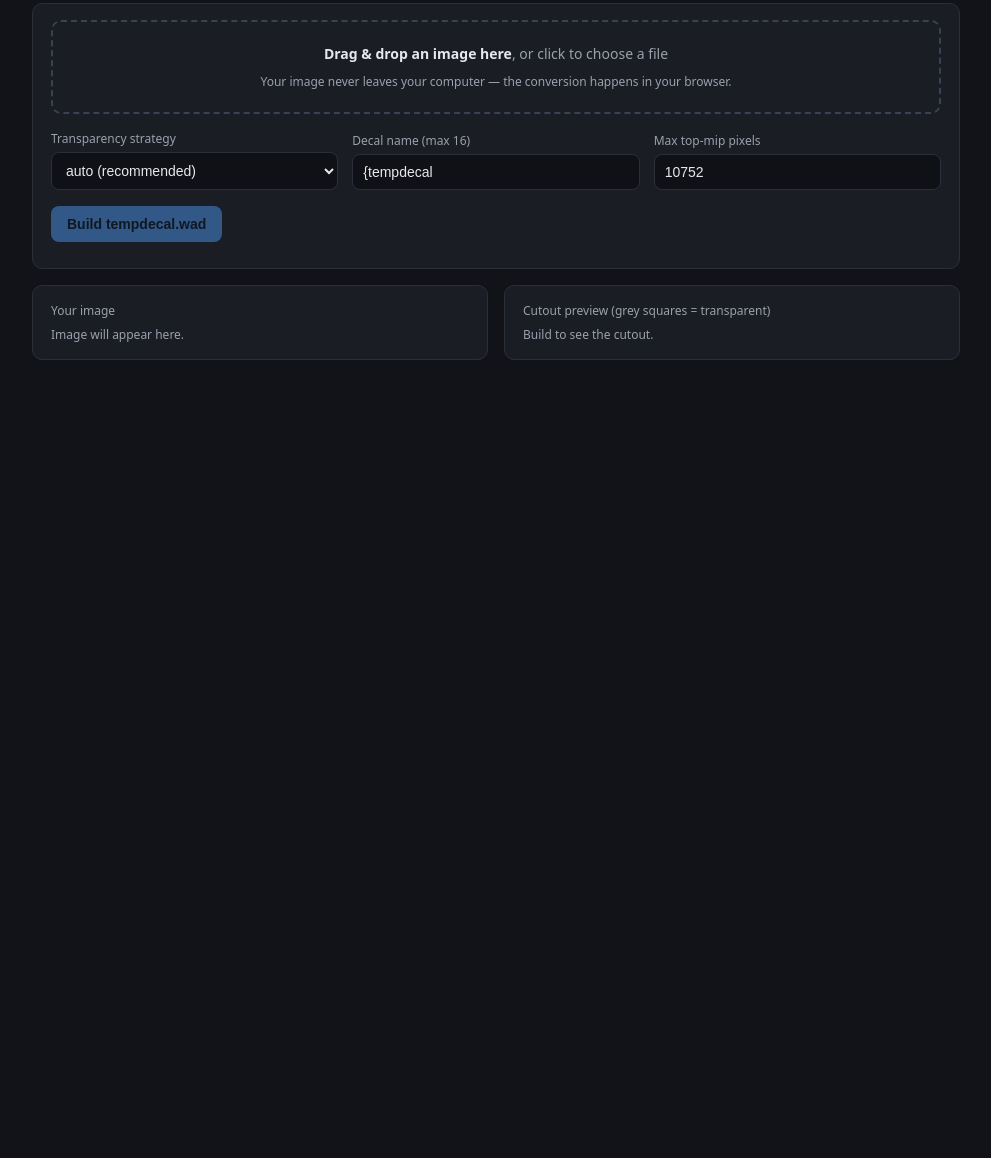
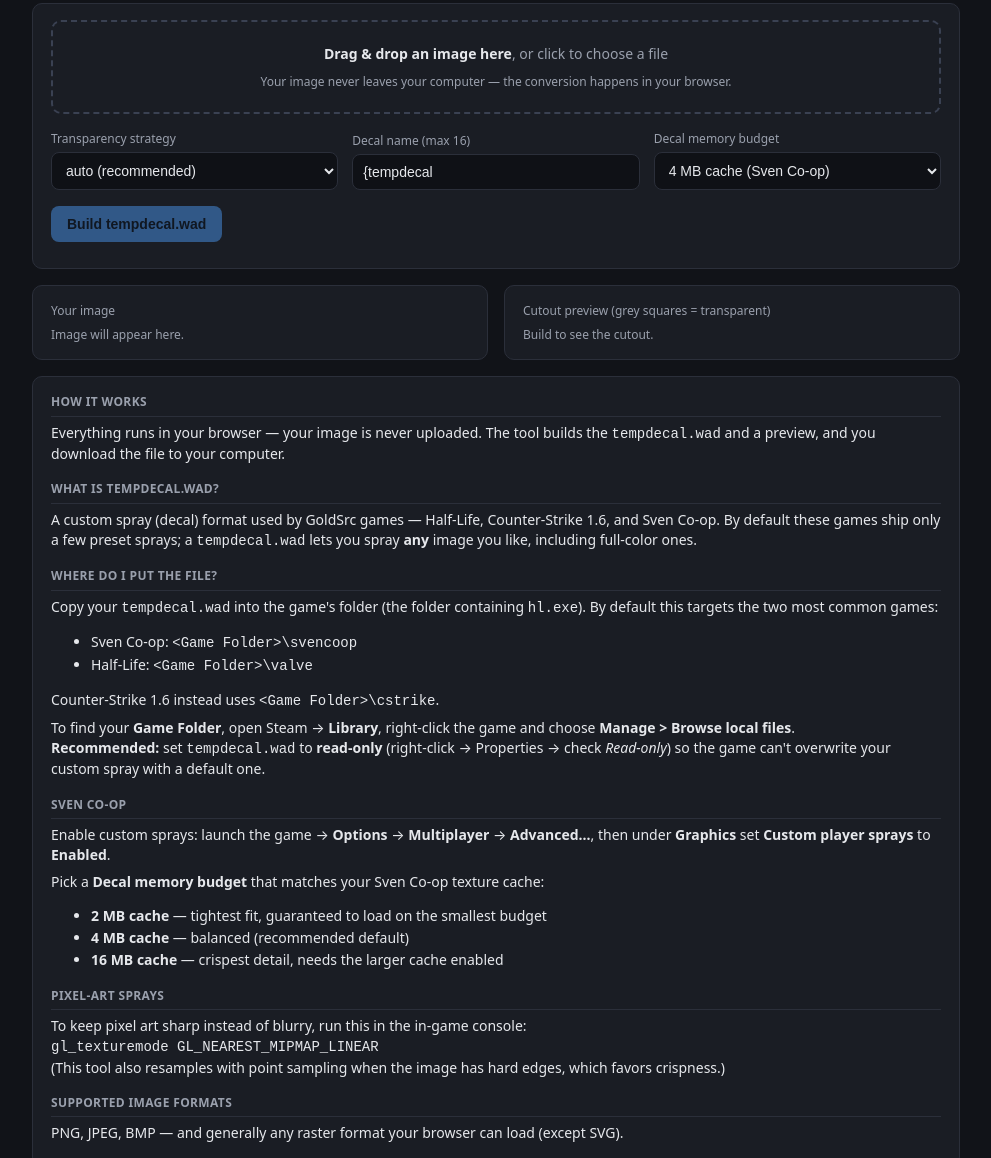
Before and after one commit to BaakWu/goldsrc-decal-web, a website: page index.html in a window 1280 px wide. Shown: the part 95-1253 px from the top of the page, without its empty margins (144-1135 px from the left). Before the commit the page ends 800 px from the top, so only its background shows below. Drawn offline with Linux system fonts and the light colour scheme.

Commit message:
Add decal cache-size presets and setup instructions

```diff
--- a/index.html
+++ b/index.html
@@ -34,8 +34,13 @@
   .stat { display:flex; gap:22px; flex-wrap:wrap; margin-top:8px; }
   .stat div { font-size:13px; } .stat span { color:var(--mut); }
   .hint { color:var(--mut); font-size:12px; margin-top:8px; }
-  .badge { display:inline-block; padding:2px 8px; border-radius:20px; background:#0f1116; border:1px solid var(--line);
-           font-size:11px; color:var(--mut); margin-left:8px; vertical-align:middle; }
+   .badge { display:inline-block; padding:2px 8px; border-radius:20px; background:#0f1116; border:1px solid var(--line);
+            font-size:11px; color:var(--mut); margin-left:8px; vertical-align:middle; }
+   .instr h3 { font-size:12px; text-transform:uppercase; letter-spacing:.03em; color:var(--mut);
+              margin:16px 0 6px; padding-bottom:5px; border-bottom:1px solid var(--line); }
+   .instr h3:first-child { margin-top:0; }
+   .instr ol { margin:0 0 4px; padding-left:20px; } .instr li { margin:2px 0; }
+   .instr p { margin:6px 0; }
 </style>
 </head>
 <body>
@@ -69,8 +74,18 @@
         <input type="text" id="name" value="{tempdecal">
       </div>
       <div class="field">
+        <label>Decal memory budget</label>
+        <select id="cache">
+          <option value="2048" data-maxpx="2048">2 MB cache (Sven Co-op)</option>
+          <option value="4096" data-maxpx="4096" selected>4 MB cache (Sven Co-op)</option>
+          <option value="16384" data-maxpx="16384">16 MB cache (Sven Co-op)</option>
+          <option value="10752" data-maxpx="10752">HL 1.1 / CS 1.6 (8 MB)</option>
+          <option value="custom" data-maxpx="">Custom (pixels)&hellip;</option>
+        </select>
+      </div>
+      <div class="field" id="customPxField" style="display:none">
         <label>Max top-mip pixels</label>
-        <input type="text" id="maxpx" value="10752">
+        <input type="text" id="maxpx" value="6000">
       </div>
     </div>
     <div style="margin-top:16px">
@@ -99,9 +114,52 @@
       <a class="btn ghost" id="dlpv" download="tempdecal.preview.png" style="margin-left:8px">Download preview</a>
     </div>
     <div class="hint" style="margin-top:12px">
-      Copy <b>tempdecal.wad</b> into <b>Half-Life\valve\decals\</b> inside your game folder,
+      Copy <b>tempdecal.wad</b> into
+      <b>Sven Co-op\svencoop</b> or <b>Half-Life\valve</b> (see instructions below),
       then spray it in-game with the matching name (default <code>{tempdecal</code>).
     </div>
+  </div>
+
+  <div class="card instr">
+    <h3>How it works</h3>
+    <p>Everything runs in your browser &mdash; your image is never uploaded. The tool builds the
+       <code>tempdecal.wad</code> and a preview, and you download the file to your computer.</p>
+
+    <h3>What is tempdecal.wad?</h3>
+    <p>A custom spray (decal) format used by GoldSrc games &mdash; Half-Life, Counter-Strike 1.6,
+       and Sven Co-op. By default these games ship only a few preset sprays; a
+       <code>tempdecal.wad</code> lets you spray <b>any</b> image you like, including full-color ones.</p>
+
+    <h3>Where do I put the file?</h3>
+    <p>Copy your <code>tempdecal.wad</code> into the game's folder (the folder containing <code>hl.exe</code>).
+       By default this targets the two most common games:</p>
+    <ul>
+      <li>Sven Co-op: <code>&lt;Game Folder&gt;\svencoop</code></li>
+      <li>Half-Life: <code>&lt;Game Folder&gt;\valve</code></li>
+    </ul>
+    <p>Counter-Strike 1.6 instead uses <code>&lt;Game Folder&gt;\cstrike</code>.</p>
+    <p>To find your <b>Game Folder</b>, open Steam &rarr; <b>Library</b>, right-click the game and
+       choose <b>Manage &gt; Browse local files</b>.<br>
+       <b>Recommended:</b> set <code>tempdecal.wad</code> to <b>read-only</b> (right-click &rarr; Properties &rarr; check
+       <i>Read-only</i>) so the game can't overwrite your custom spray with a default one.</p>
+
+    <h3>Sven Co-op</h3>
+    <p>Enable custom sprays: launch the game &rarr; <b>Options</b> &rarr; <b>Multiplayer</b> &rarr; <b>Advanced...</b>,
+       then under <b>Graphics</b> set <b>Custom player sprays</b> to <b>Enabled</b>.</p>
+    <p>Pick a <b>Decal memory budget</b> that matches your Sven Co-op texture cache:</p>
+    <ul>
+      <li><b>2 MB cache</b> &mdash; tightest fit, guaranteed to load on the smallest budget</li>
+      <li><b>4 MB cache</b> &mdash; balanced (recommended default)</li>
+      <li><b>16 MB cache</b> &mdash; crispest detail, needs the larger cache enabled</li>
+    </ul>
+
+    <h3>Pixel-art sprays</h3>
+    <p>To keep pixel art sharp instead of blurry, run this in the in-game console:<br>
+       <code>gl_texturemode GL_NEAREST_MIPMAP_LINEAR</code><br>
+       (This tool also resamples with point sampling when the image has hard edges, which favors crispness.)</p>
+
+    <h3>Supported image formats</h3>
+    <p>PNG, JPEG, BMP &mdash; and generally any raster format your browser can load (except SVG).</p>
   </div>
 </div>
 
@@ -114,11 +172,12 @@
   const drop = $("drop"), fileIn = $("file");
 
   drop.addEventListener("click", () => fileIn.click());
-  ["dragenter","dragover"].forEach(ev => drop.addEventListener(ev, e => { e.preventDefault(); drop.classList.add("over"); }));
-  ["dragleave","drop"].forEach(ev => drop.addEventListener(ev, e => { e.preventDefault(); drop.classList.remove("over"); }));
+  ["dragenter", "dragover"].forEach(ev => drop.addEventListener(ev, e => { e.preventDefault(); drop.classList.add("over"); }));
+  ["dragleave", "drop"].forEach(ev => drop.addEventListener(ev, e => { e.preventDefault(); drop.classList.remove("over"); }));
   drop.addEventListener("drop", e => { const f = e.dataTransfer.files && e.dataTransfer.files[0]; if (f) loadFile(f); });
-  fileIn.addEventListener("change", () => { if (fileIn.files[0]) loadFile(fileIn.files[0]); });
+  fileIn.addEventListener("change", () => loadFile(f));
   $("strategy").addEventListener("change", () => { $("bgField").style.display = $("strategy").value === "bg" ? "block" : "none"; });
+  $("cache").addEventListener("change", () => { $("customPxField").style.display = $("cache").value === "custom" ? "block" : "none"; });
   $("build").addEventListener("click", build);
 
   let loaded = null;   // HTMLImageElement
@@ -177,7 +236,9 @@
     $("build").disabled = true; $("result").style.display = "none";
     const strategySel = $("strategy").value;
     let name = $("name").value || "{tempdecal";
-    const maxpx = Math.max(256, parseInt($("maxpx").value, 10) || 10752);
+    const cacheSel = $("cache");
+    const pxText = cacheSel.value === "custom" ? $("maxpx").value : cacheSel.selectedOptions[0].dataset.maxpx;
+    const maxpx = Math.max(256, parseInt(pxText, 10) || 10752);
     let bg = null;
     if (strategySel === "bg") {
       const parts = ($("bg").value || "20,20,25").split(",").map(s => parseInt(s, 10));
```
